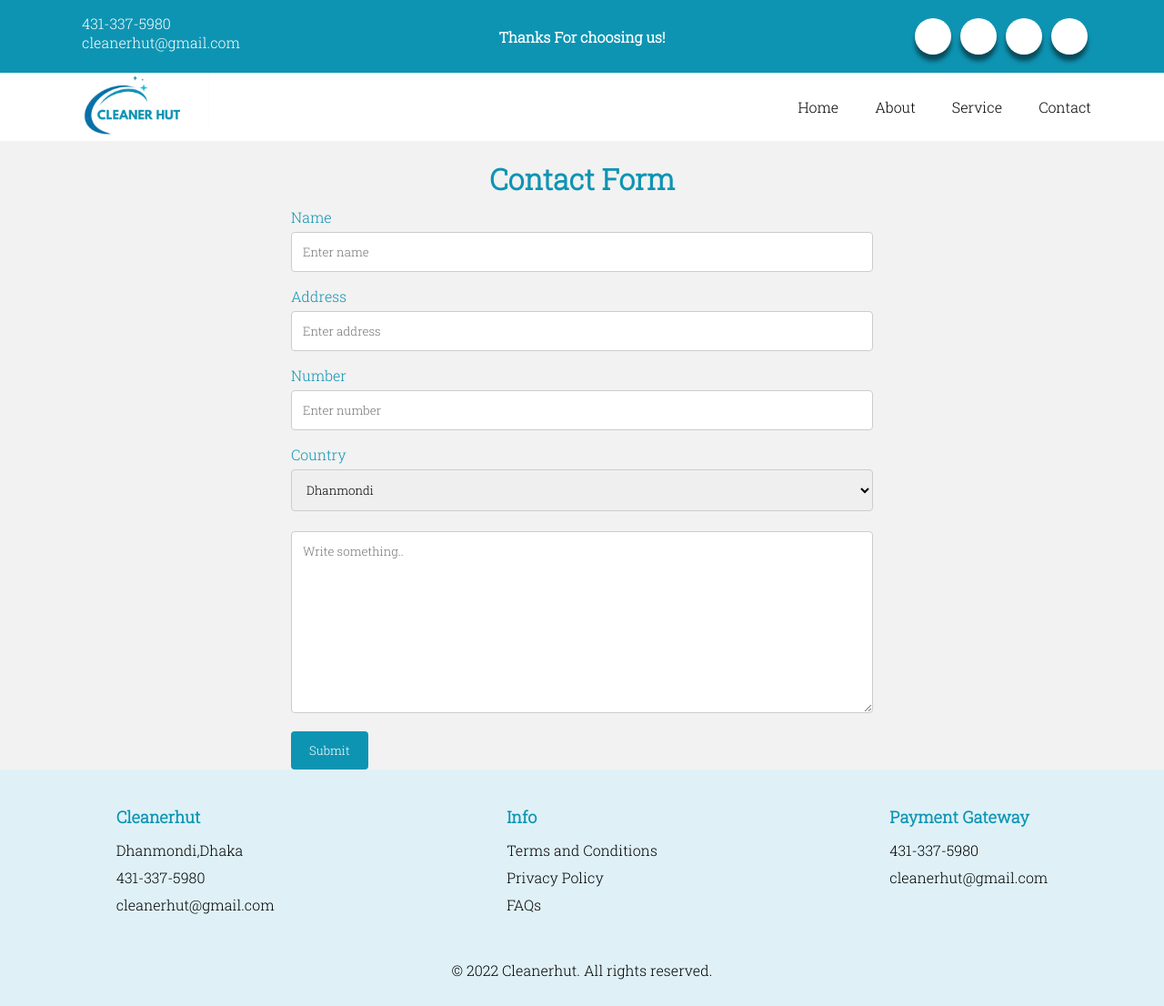
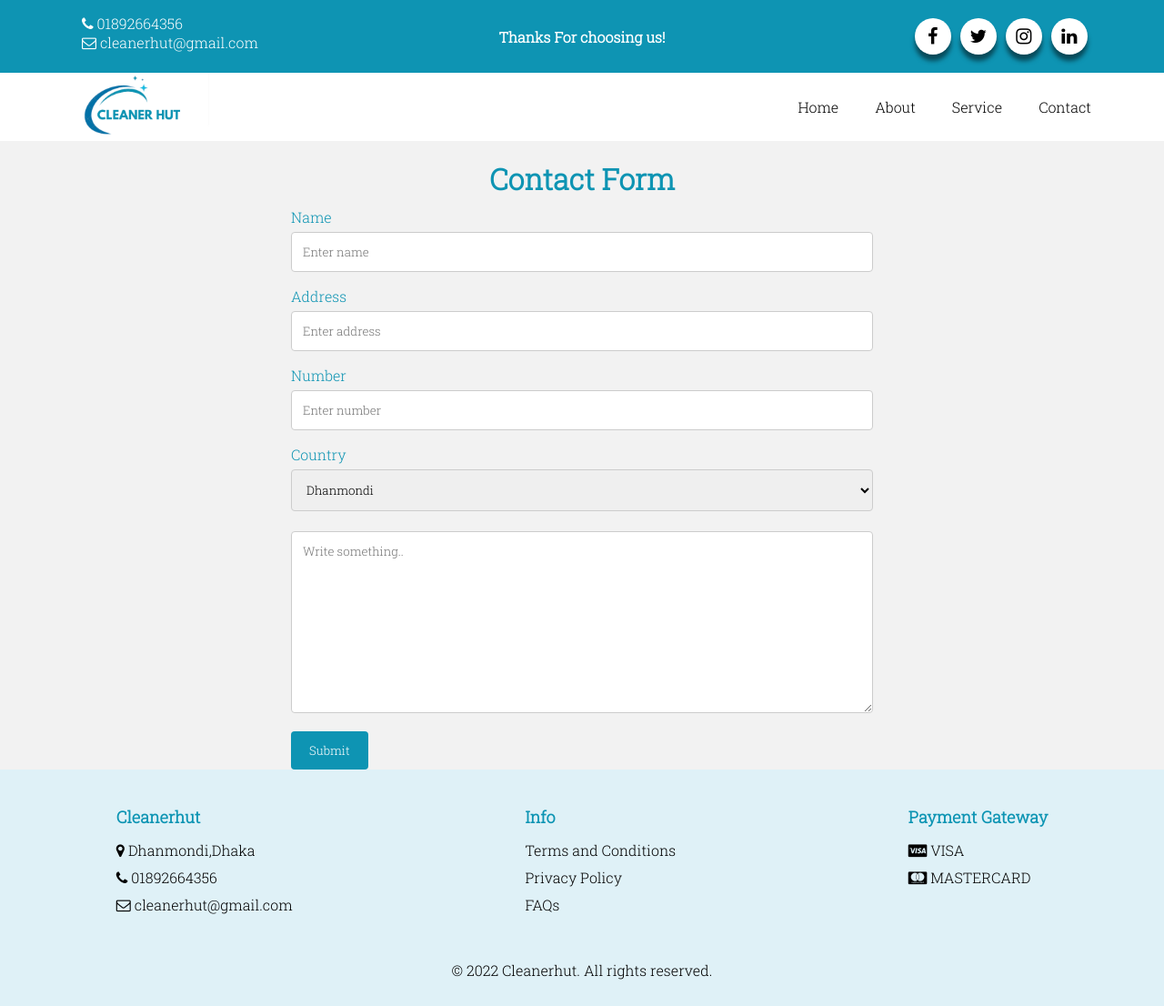
Before and after one commit to mahjabin-rashmi/Cleanerhut, a plain HTML site: page contact.html in a window 1280 px wide. Shown: the whole page at 91% size. Drawn offline with Linux system fonts and the light colour scheme.

Commit message:
update contact page

```diff
--- a/contact.html
+++ b/contact.html
@@ -5,6 +5,13 @@
 <meta name="viewport" content="width=device-width, initial-scale=1.0">
 <title>Contact Us</title>
 <link rel="stylesheet" href="contact.css">
+<link rel="stylesheet" href="https://cdnjs.cloudflare.com/ajax/libs/font-awesome/4.7.0/css/font-awesome.css">
+<link rel="preconnect" href="https://fonts.googleapis.com">
+<link rel="preconnect" href="https://fonts.gstatic.com" crossorigin>
+<link rel="preconnect" href="https://fonts.googleapis.com">
+<link rel="preconnect" href="https://fonts.gstatic.com" crossorigin>
+<link rel="preconnect" href="https://fonts.googleapis.com">
+<link rel="preconnect" href="https://fonts.gstatic.com" crossorigin>
 <link href="https://fonts.googleapis.com/css2?family=Roboto+Slab:wght@100;200;300&display=swap" rel="stylesheet">
 </head>
 
@@ -14,7 +21,7 @@
             <ul>
                 <li>
                     <span><i class="fa fa-phone" aria-hidden="true"></i></span>
-                    <span>431-337-5980</span>
+                    <span>01892664356</span>
                 </li>
                 <li>
                     <span><i class="fa fa-envelope-o" aria-hidden="true"></i></span>
@@ -88,7 +95,7 @@
                 </li>
                 <li>
                     <span><i class="fa fa-phone" aria-hidden="true"></i></span>
-                    <span>431-337-5980</span>
+                    <span>01892664356</span>
                 </li>
                 <li>
                     <span><i class="fa fa-envelope-o" aria-hidden="true"></i></span>
@@ -109,11 +116,11 @@
             <ul>
                 <li>
                     <span><i class="fa fa-cc-visa" aria-hidden="true"></i></span>
-                    <span>431-337-5980</span>
+                    <span>VISA</span>
                 </li>
                 <li>
                     <span><i class="fa fa-cc-mastercard" aria-hidden="true"></i></span>
-                    <span>cleanerhut@gmail.com</span>
+                    <span>MASTERCARD</span>
                 </li>
             </ul>
         </div>
```
